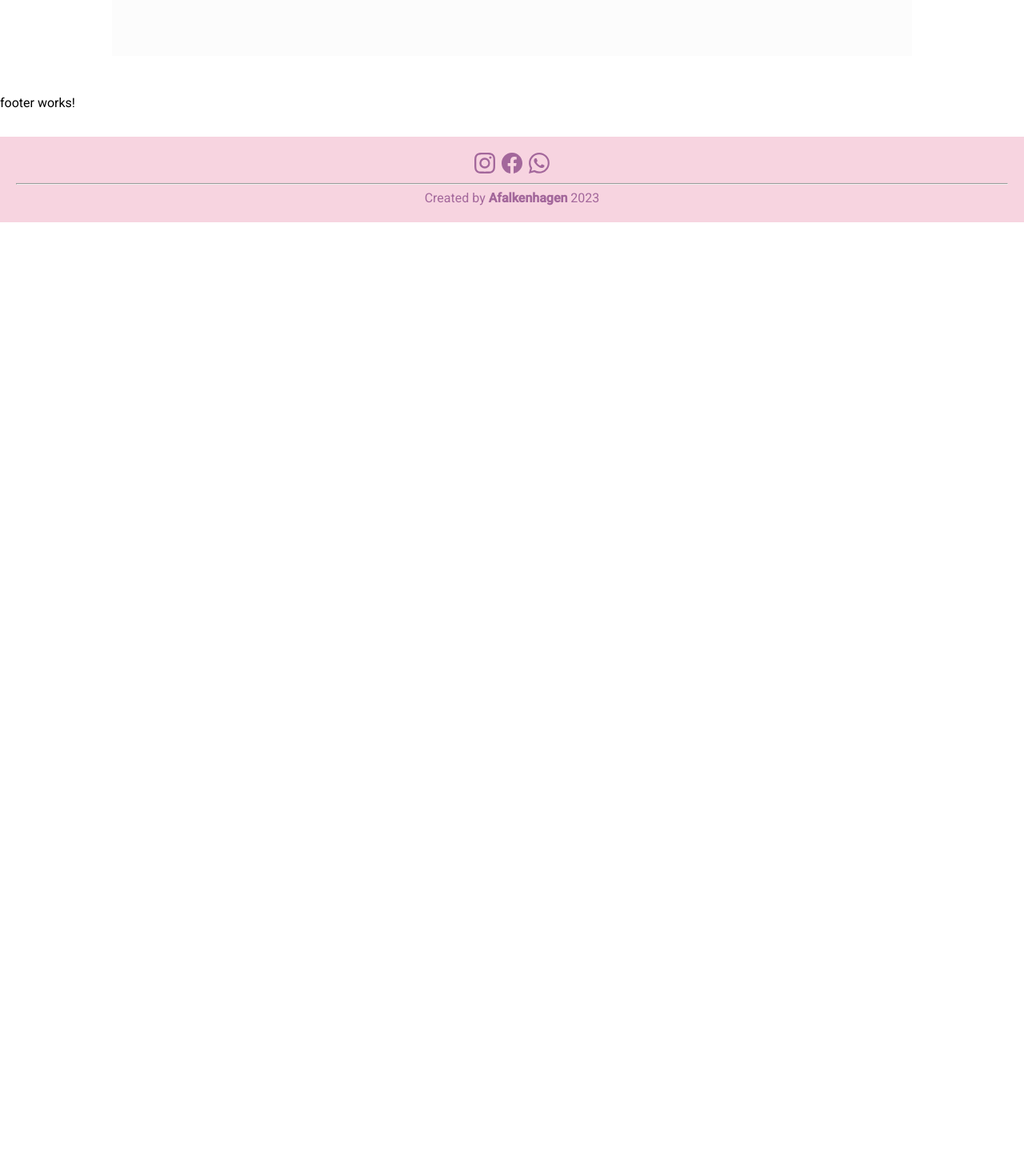
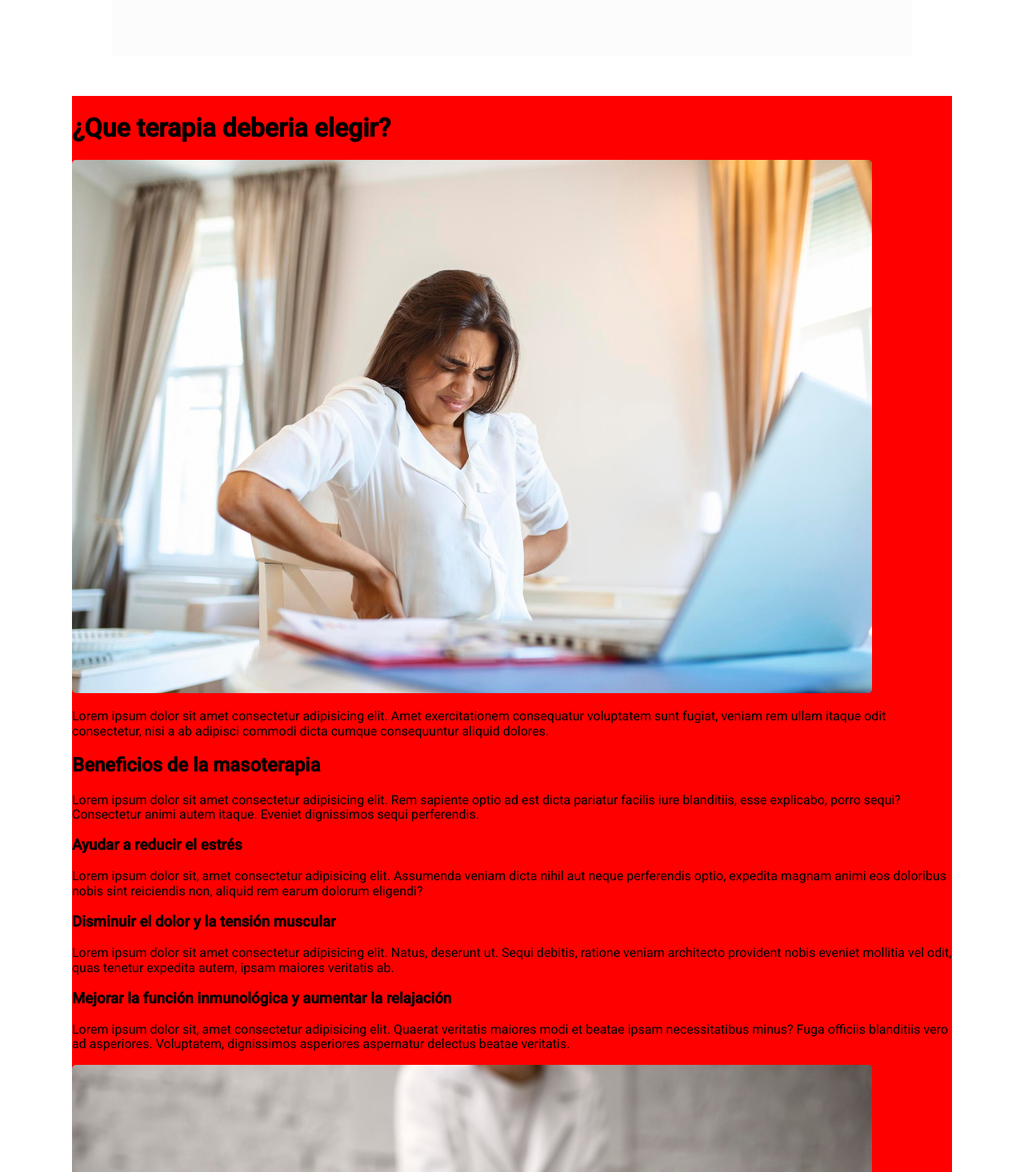
Before and after one commit to Afalkenhagen/masoterapiaoli, an Angular app: page / in a window 1280 px wide. Shown: the part 920-2386 px from the top of the page at 80% size. Before the commit the page ends 1198 px from the top, so only its background shows below. Built offline with nearby package versions, Linux system fonts and the light colour scheme.

Commit message:
chore: new sections

```diff
--- a/src/app/app.module.ts
+++ b/src/app/app.module.ts
@@ -6,6 +6,8 @@ import { AppComponent } from './app.component';
 import { BrowserAnimationsModule } from '@angular/platform-browser/animations';
 import { NavComponent } from './components/nav/nav.component';
 import { ArticleComponent } from './components/article/article.component';
+import { Article2Component } from './components/article2/article2.component';
+import { Article3Component } from './components/article3/article3.component';
 import { FooterComponent } from './components/footer/footer.component';
 import { TerapiasComponent } from "./pages/terapias/terapias.component";
 import { InicioComponent } from './pages/inicio/inicio.component';
@@ -17,6 +19,8 @@ import { ContactoComponent } from './pages/contacto/contacto.component';
     AppComponent,
     NavComponent,
     ArticleComponent,
+    Article2Component,
+    Article3Component,
     FooterComponent,
     TerapiasComponent,
     InicioComponent,
--- a/src/app/components/article/article.component.html
+++ b/src/app/components/article/article.component.html
@@ -1,4 +1,3 @@
-<!-- <p>article works!</p> -->
 <article role="main">
     <section class="container">
         <div class="left"></div>
--- /dev/null
+++ b/src/app/components/article2/article2.component.html
@@ -0,0 +1,19 @@
+
+<article role="main">
+    <section class="container">
+        <div class="container-content">
+            <h1>¿Que terapia deberia elegir?</h1>
+            <img src="/assets/images/article2.jpg" alt="dolor cronico terapia" class="container-content-img">
+            <p>Lorem ipsum dolor sit amet consectetur adipisicing elit. Amet exercitationem consequatur voluptatem sunt fugiat, veniam rem ullam itaque odit consectetur, nisi a ab adipisci commodi dicta cumque consequuntur aliquid dolores.</p>
+            <h2>Beneficios de la masoterapia</h2>
+            <p>Lorem ipsum dolor sit amet consectetur adipisicing elit. Rem sapiente optio ad est dicta pariatur facilis iure blanditiis, esse explicabo, porro sequi? Consectetur animi autem itaque. Eveniet dignissimos sequi perferendis.</p>
+            <h3>Ayudar a reducir el estrés</h3>
+            <p>Lorem ipsum dolor sit, amet consectetur adipisicing elit. Assumenda veniam dicta nihil aut neque perferendis optio, expedita magnam animi eos doloribus nobis sint reiciendis non, aliquid rem earum dolorum eligendi?</p>
+            <h3>Disminuir el dolor y la tensión muscular</h3>
+            <p>Lorem ipsum dolor sit amet consectetur adipisicing elit. Natus, deserunt ut. Sequi debitis, ratione veniam architecto provident nobis eveniet mollitia vel odit, quas tenetur expedita autem, ipsam maiores veritatis ab.</p>
+            <h3>Mejorar la función inmunológica y aumentar la relajación</h3>
+            <p>Lorem ipsum dolor sit, amet consectetur adipisicing elit. Quaerat veritatis maiores modi et beatae ipsam necessitatibus minus? Fuga officiis blanditiis vero ad asperiores. Voluptatem, dignissimos asperiores aspernatur delectus beatae veritatis.</p>
+            <img src="/assets/images/article2-2.jpg"alt="masoterapia" class="container-content-img">
+        </div>
+    </section>
+</article>
--- /dev/null
+++ b/src/app/components/article2/article2.component.scss
@@ -0,0 +1,16 @@
+.container{
+    display: flex;
+    gap: 2.5rem;
+    max-width: 68.75rem;
+    margin: auto;
+    background-color: var(--bg-color);
+    &-content{
+
+        background-color: red;
+
+        &-img{
+            border-radius: 5px;
+
+        }
+    }
+}
--- /dev/null
+++ b/src/app/components/article3/article3.component.html
@@ -0,0 +1,3 @@
+<p>article3 works!</p>
+<script src="https://static.elfsight.com/platform/platform.js" data-use-service-core defer></script>
+<div class="elfsight-app-b6050b4d-dc70-4209-9965-54cb3464a259"></div>
--- a/src/app/components/footer/footer.component.html
+++ b/src/app/components/footer/footer.component.html
@@ -1,4 +1,4 @@
-<p>footer works!</p>
+<!-- <p>footer works!</p> -->
 <div role="contentinfo">
     <div class="footer">
       <div class="footer-icons">
--- a/src/app/pages/inicio/inicio.component.html
+++ b/src/app/pages/inicio/inicio.component.html
@@ -1 +1,3 @@
 <app-article></app-article>
+<app-article2></app-article2>
+<app-article3></app-article3>
```
Also changed, not shown: src/app/components/article2/article2.component.ts (added, +10 -0 lines), src/app/components/article3/article3.component.ts (added, +10 -0 lines), src/app/components/article3/article3.component.scss (added), src/assets/images/article2-2.jpg (added), src/assets/images/article2.jpg (added).
